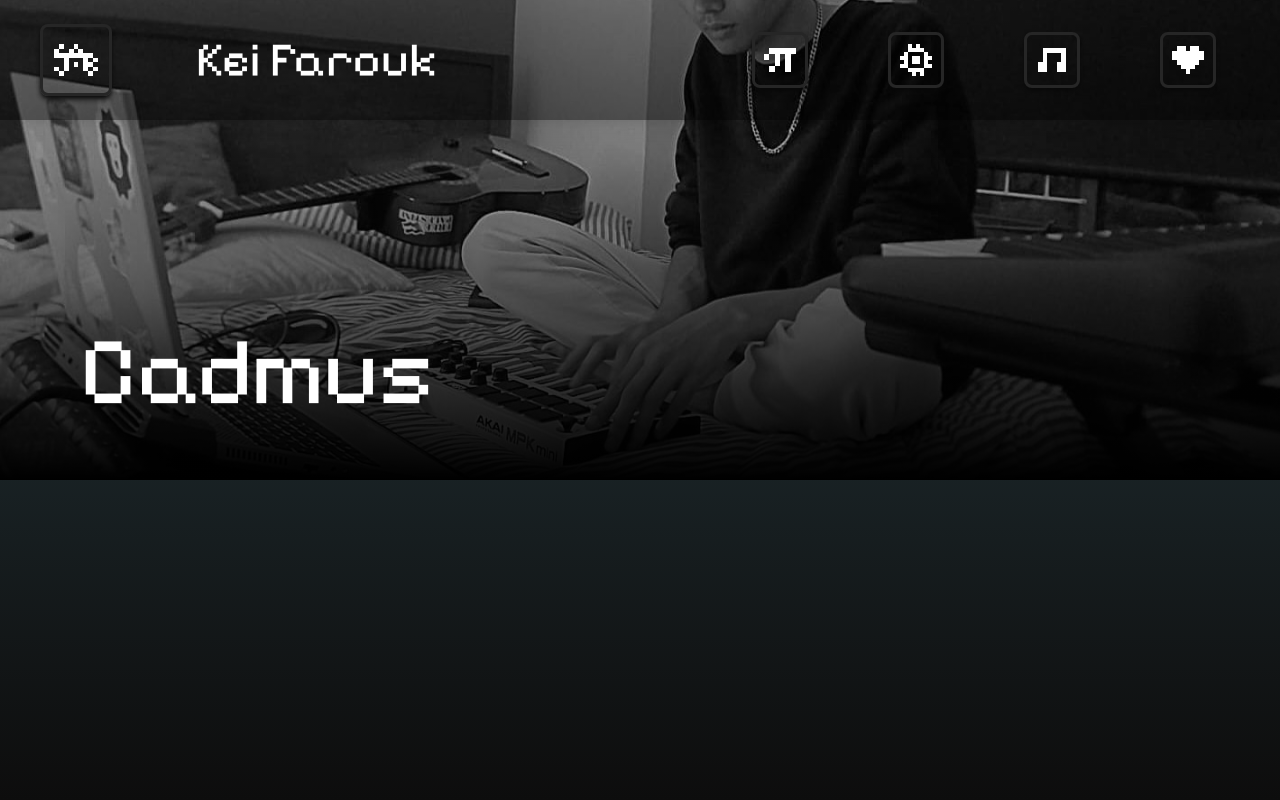
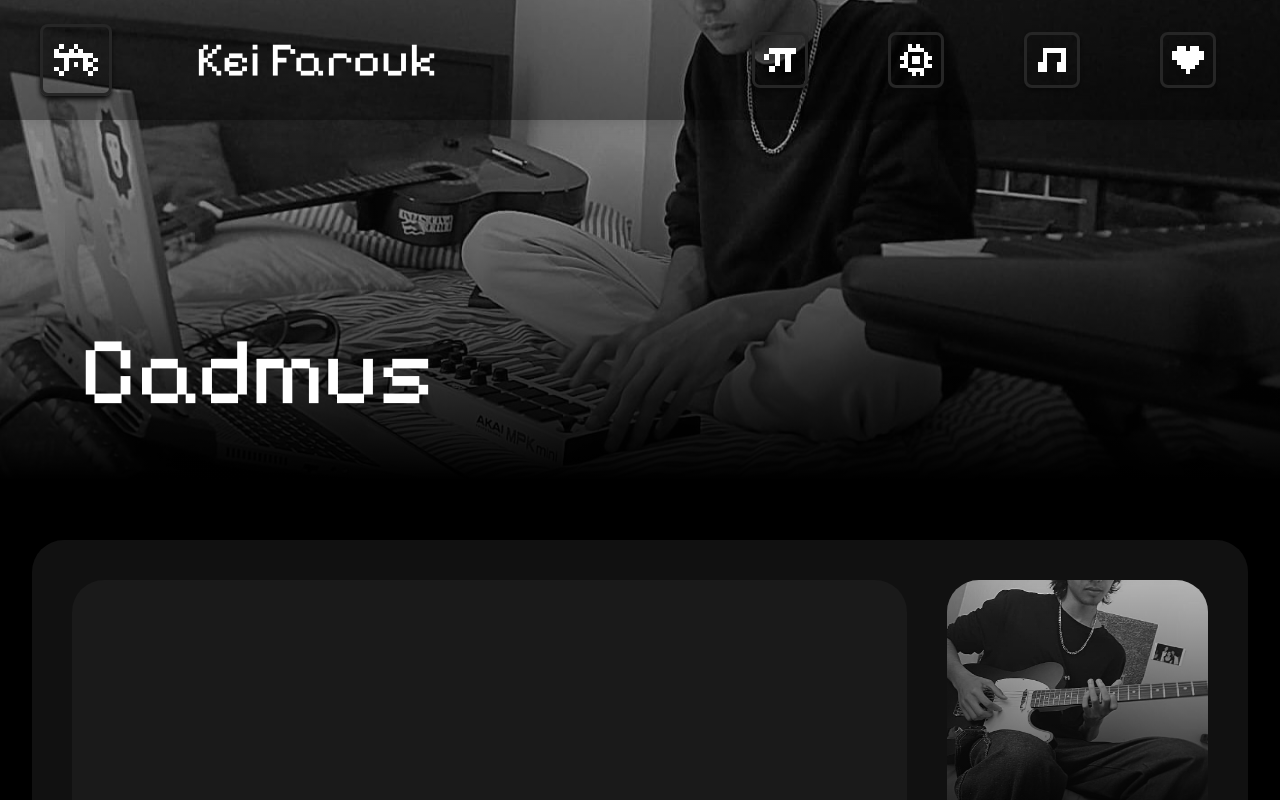
Before and after one commit to CadmusKei/Portfolio, a React (Vite) app: page /Music in a window 1280 px wide. Built offline with nearby package versions, Linux system fonts and the light colour scheme.

Commit message:
Enhance Music page layout with additional components and improved structure

```diff
--- a/src/pages/Music.jsx
+++ b/src/pages/Music.jsx
@@ -1,22 +1,58 @@
 import Nav from "../components/Nav";
 import Title from "../components/Title";
+import Text from "../components/Text";
 
 import me from "../assets/Images/Music/me_0.jpeg"
 import me_2 from "../assets/Images/Music/me_2.jpeg"
 
 
+
+
 export default function Music() {
+
+    const mainUI = "bg-[#2121218e]"
+
     return (
 
-            <div className="w-full h-screen  bg-linear-to-t from-[#0d0d0d] to-[#294249]">
+
+
+            <div className=" items-center w-full h-screen overflow-auto bg-black scrollbar">
+
+                <div className="bg-[#2121218e]"></div>
+
                 <Nav background="bg-[#00000071] z-50" TitleColour="text-white" />
 
                 <div className={`relative flex items-end w-full h-[60%] bg-cover bg-bottom`} style={{ backgroundImage: `url(${me})` }}>
-
                     <div className="absolute inset-0 bg-linear-to-t from-black to-[#ffffff00]"></div>
                     <Title name="Cadmus" className="text-white z-10 text-8xl ml-20 mb-15"/>
+                </div>
+
+
+                <div className="flex flex-col items-center w-full h-full bg-black">
+
+                    <div className="mt-15 p-10 space-x-10 flex w-[95%] h-[85%] bg-[#111] rounded-4xl">
+
+
+                        <div className={`w-[80%] h-[90%] ${mainUI} rounded-4xl`}>
+
+                        </div>
+
+
+                        <div className={`w-[25%] h-[80%] rounded-4xl ${mainUI} overflow-hidden`}>
+                            <div className={`relative flex items-end w-full h-[60%] bg-cover bg-bottom`} style={{ backgroundImage: `url(${me_2})` }}>
+                                <div className="absolute inset-0 bg-linear-to-t from-black to-[#ffffff00]"></div>
+                                <Text className="text-white z-10 m-5 text-3xl">About Cadmus</Text>
+                            </div>
+                            <Text className="text-white z-10 m-5">Lorem ipsum dolor, sit amet consectetur adipisicing elit. Soluta, repellat.</Text>
+                        </div>
+
+                    </div>
+
+
+
 
                 </div>
+
             </div>
     );
 }
```
